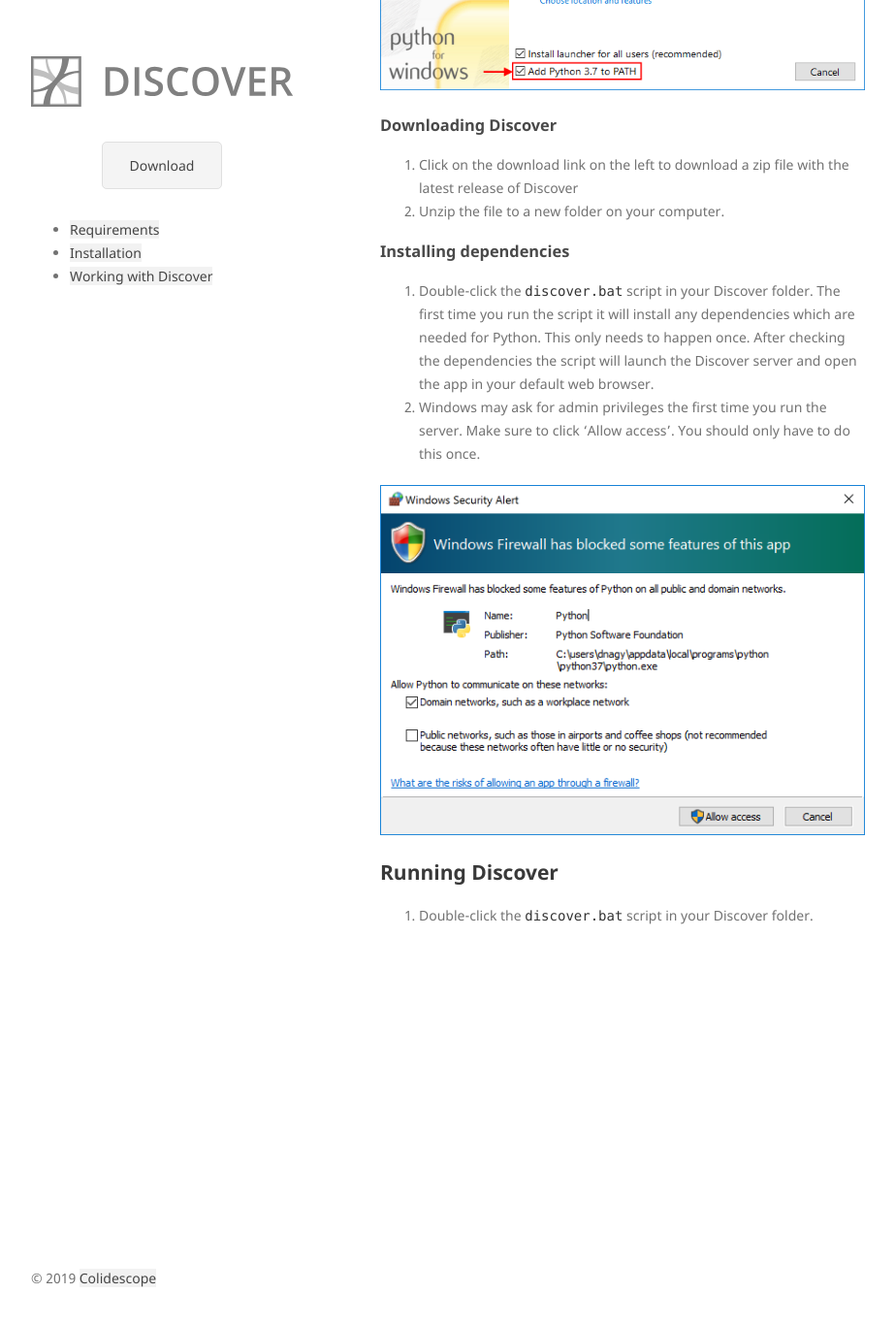
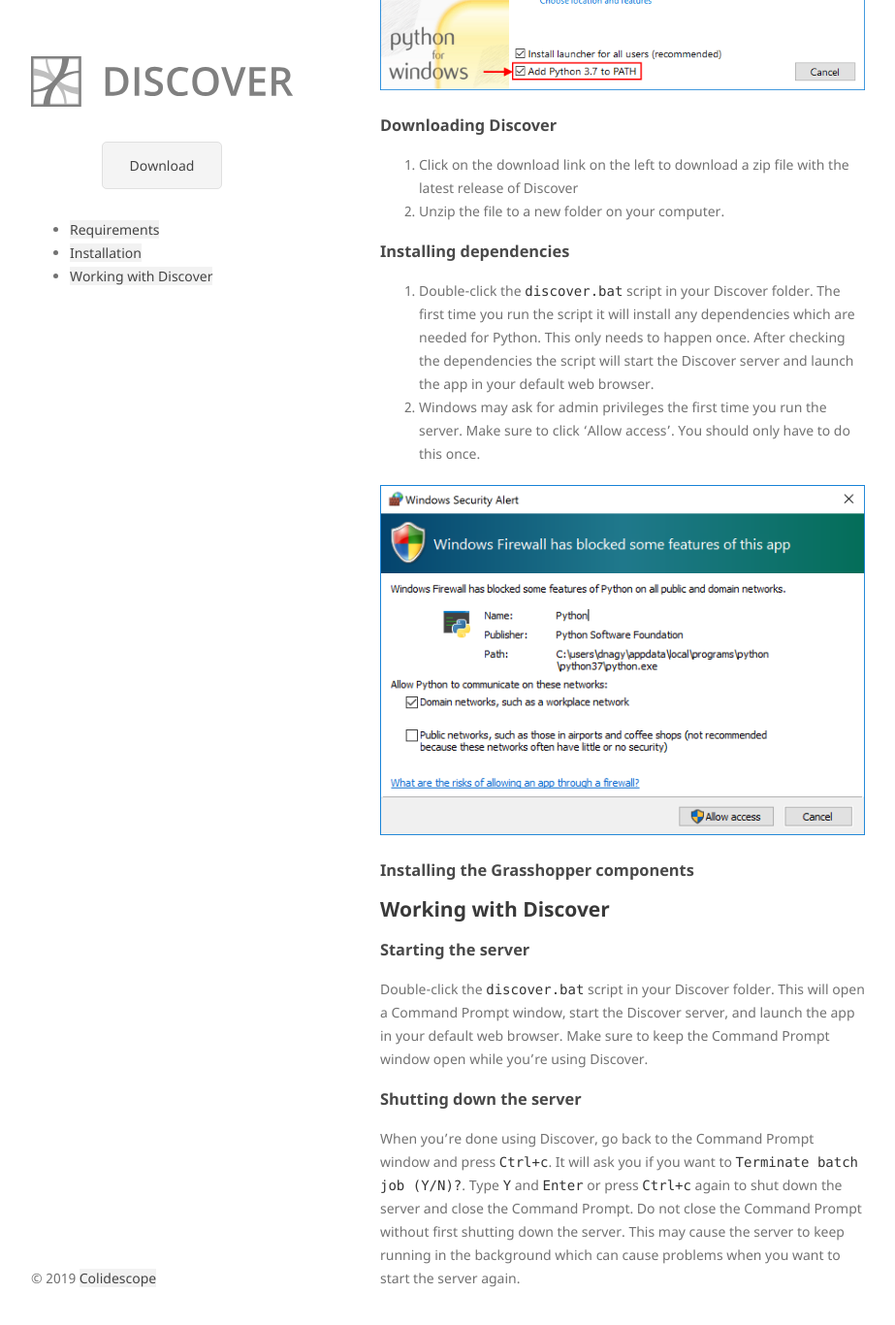
Before and after one commit to colidescope/discover, a Jekyll site: the page built from docs/index.md, in a window 1280 px wide and 1400 px high, scrolled down 981 px. Shown: the top 1366 px of the window at 97% size, without its empty margins (178-1101 px from the left). Built offline with Jekyll 4.4.1, drawn with Linux system fonts in a browser that asks for light colours.

Commit message:
Update index.md

```diff
--- a/docs/index.md
+++ b/docs/index.md
@@ -30,11 +30,19 @@
 
 ### Installing dependencies
 
-3. Double-click the `discover.bat` script in your Discover folder. The first time you run the script it will install any dependencies which are needed for Python. This only needs to happen once. After checking the dependencies the script will launch the Discover server and open the app in your default web browser.
+3. Double-click the `discover.bat` script in your Discover folder. The first time you run the script it will install any dependencies which are needed for Python. This only needs to happen once. After checking the dependencies the script will start the Discover server and launch the app in your default web browser.
 4. Windows may ask for admin privileges the first time you run the server. Make sure to click 'Allow access'. You should only have to do this once.
 
 ![image](/assets/img/02.png)
 
-## Running Discover
+### Installing the Grasshopper components
 
-1. Double-click the `discover.bat` script in your Discover folder.
+## Working with Discover
+
+### Starting the server
+
+Double-click the `discover.bat` script in your Discover folder. This will open a Command Prompt window, start the Discover server, and launch the app in your default web browser. Make sure to keep the Command Prompt window open while you're using Discover.
+
+### Shutting down the server
+
+When you're done using Discover, go back to the Command Prompt window and press `Ctrl+c`. It will ask you if you want to `Terminate batch job (Y/N)?`. Type `Y` and `Enter` or press `Ctrl+c` again to shut down the server and close the Command Prompt. Do not close the Command Prompt without first shutting down the server. This may cause the server to keep running in the background which can cause problems when you want to start the server again.
```
